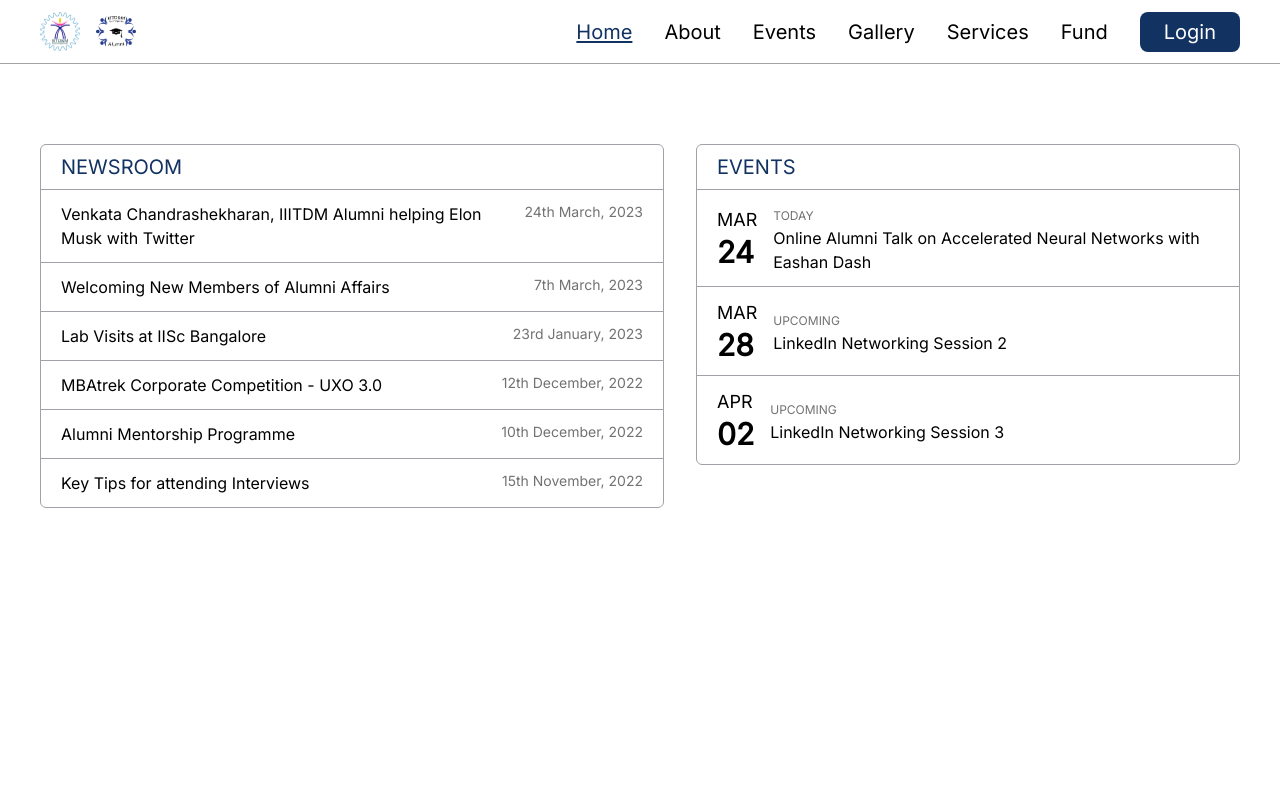
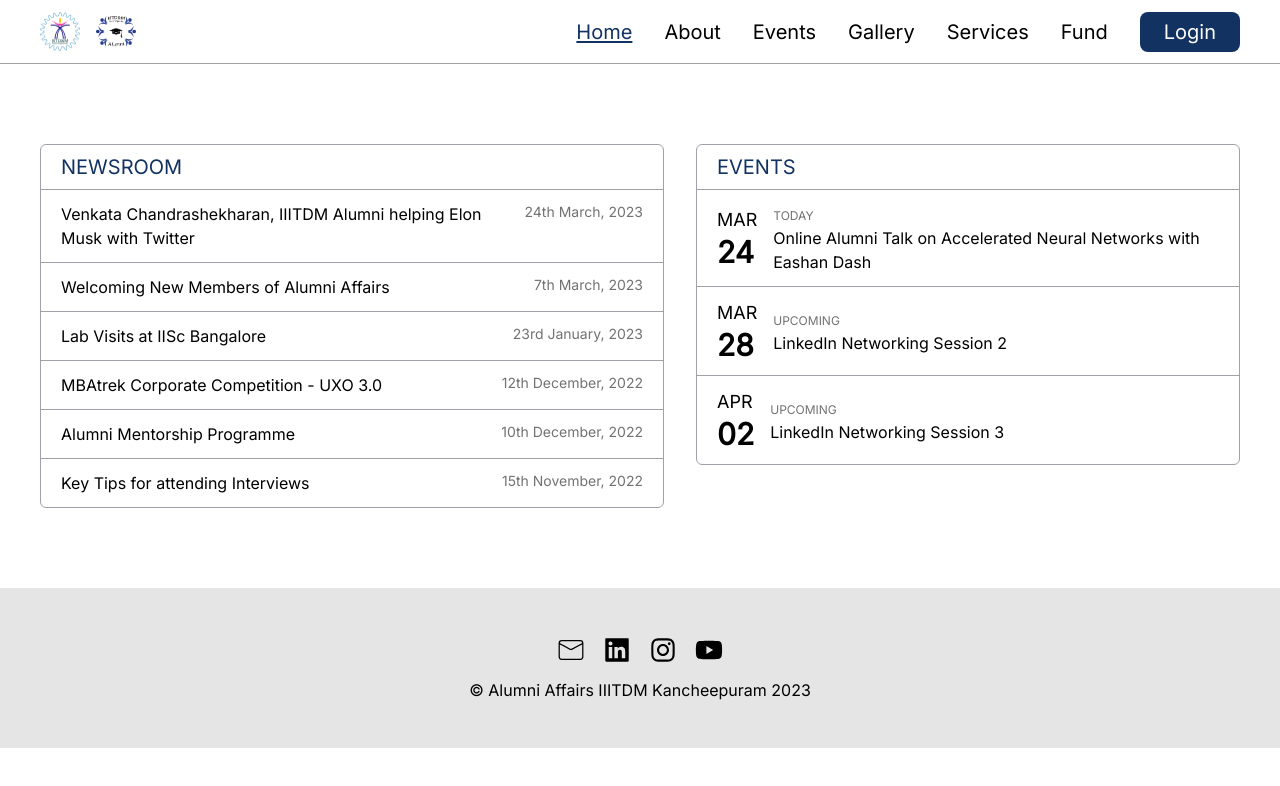
Before and after one commit to bhendi-boi/AlumniPortal, a Next.js app: page / in a window 1280 px wide. Shown: the top 786 px of the page. Built offline with nearby package versions, Linux system fonts and the light colour scheme.

Commit message:
added footer

```diff
--- /dev/null
+++ b/app/Footer.tsx
@@ -0,0 +1,30 @@
+import React from 'react';
+import {
+  AiOutlineInstagram,
+  AiFillLinkedin,
+  AiFillYoutube,
+} from 'react-icons/ai';
+import { CiMail } from 'react-icons/ci';
+const Footer = () => {
+  return (
+    <footer className="grid h-40 place-items-center bg-background py-10">
+      <ul className="flex gap-4">
+        <li>
+          <CiMail size={30} />
+        </li>
+        <li>
+          <AiFillLinkedin size={30} />
+        </li>
+        <li>
+          <AiOutlineInstagram size={30} />
+        </li>
+        <li>
+          <AiFillYoutube size={30} />
+        </li>
+      </ul>
+      <p className="text-center">© Alumni Affairs IIITDM Kancheepuram 2023</p>
+    </footer>
+  );
+};
+
+export default Footer;
--- a/app/layout.tsx
+++ b/app/layout.tsx
@@ -2,6 +2,7 @@ import React from 'react';
 import { Inter } from 'next/font/google';
 import NavBar from './NavBar';
 import '../styles/globals.css';
+import Footer from './Footer';
 
 const inter = Inter({
   weight: '400',
@@ -23,6 +24,7 @@ const RootLayout = ({ children }: { children: React.ReactNode }) => {
       <body className={`bg-white ${inter.variable} font-inter`}>
         <NavBar />
         {children}
+        <Footer />
       </body>
     </html>
   );
```
